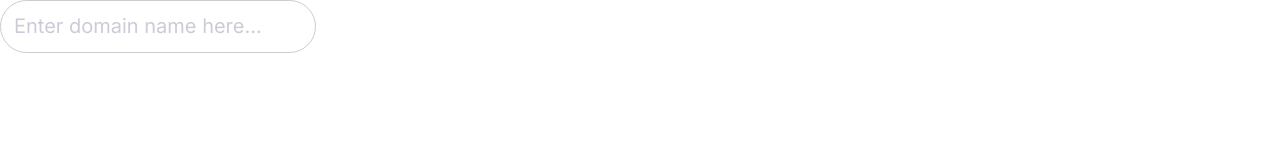
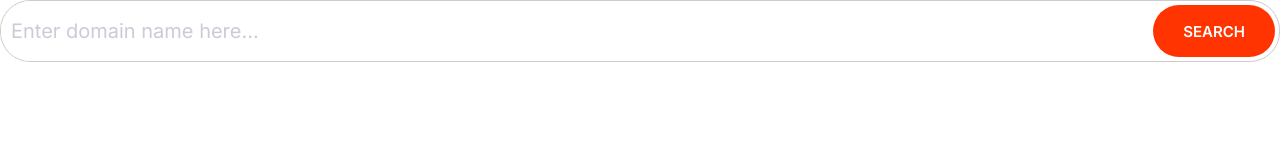
Before and after one commit to GillesChristian/Moshify, a plain HTML site: page index.html in a window 1280 px wide. Drawn offline with Linux system fonts and the light colour scheme.

Commit message:
Input group component commit.

```diff
--- a/css/styles.css
+++ b/css/styles.css
@@ -4,6 +4,8 @@
     --color-accent: #ff3400;
     --color-headings: #1b0760;
     --color-body: #918ca4 ;
+    --color-border: #ccc;
+    --border-radius: 30px;
 }
 
 *, *::after, *::before{
@@ -234,8 +236,8 @@ a{
 
 /* Input */
 .input{
-    border-radius: 40px;
-    border: 1px solid #ccc;
+    border-radius: var(--border-radius);
+    border: 1px solid var(--color-border);
     color: var(--color-headings);
     font-size: 2rem;
     outline: none;
@@ -245,6 +247,22 @@ a{
     color: #cdcbd7;
 }
 
+.input-group{
+    border: 1px solid var(--color-border);
+    border-radius: var(--border-radius);
+    display: flex;
+}
+
+.input-group .input{
+    border: 0;
+    flex-grow: 1;
+    padding: 1.5rem 1rem;
+}
+
+.input-group .btn{
+    margin: 4px;
+}
+
 @media screen and (min-width: 1024px) {
     .input{
         font-family: 1.5rem;
--- a/index.html
+++ b/index.html
@@ -11,6 +11,10 @@
     <link rel="stylesheet" href="css/normalize.css">
 </head>
 <body>
-    <input type="text"class="input" placeholder="Enter domain name here...">
+    <div class="input-group">
+        <input type="text"class="input" placeholder="Enter domain name here...">
+        <button class="btn btn-accent">search</button>
+    </div>
+
 </body>
 </html>
```
Also changed, not shown: components/input-group.html (added, +4 -0 lines).
